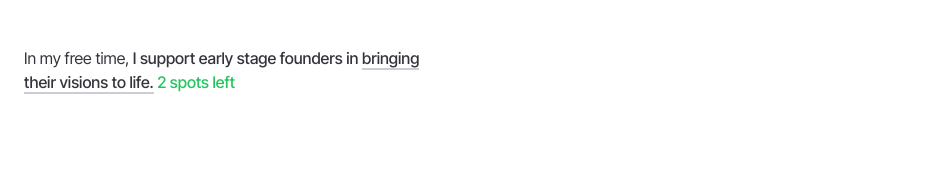
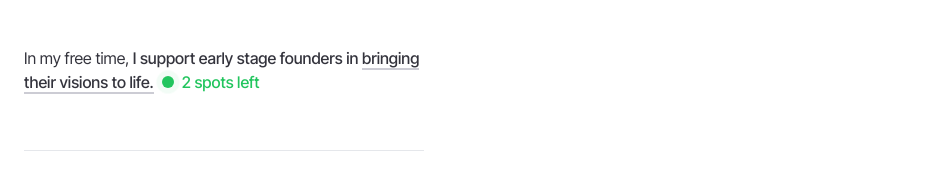
Before and after one commit to krystianzun/krystianzun-com, a Next.js app: page / in a window 1280 px wide. Shown: the part 290-480 px from the top of the page, without its empty margins (0-939 px from the left). Built offline with nearby package versions, Linux system fonts and the light colour scheme.

Commit message:
Add pulse animation and section divider

```diff
--- a/components/MainSection.tsx
+++ b/components/MainSection.tsx
@@ -23,10 +23,14 @@ function MainSection() {
       <div className='font-regular text-grey-800'>
         In my free time,
         <span className='font-medium'> I support early stage founders in <span className='border-b-2 border-grey-300 hover:border-grey-800'>bringing their visions to life.</span></span>
-        <span className='font-medium text-green-available'> 2 spots left</span>
+        <span className="relative inline-flex h-3 w-3 mx-2">
+            <span className="animate-ping absolute inline-flex h-full w-full rounded-full bg-green-available opacity-75"></span>
+            <span className="relative inline-flex rounded-full h-3 w-3 bg-green-available"></span>
+          </span>
+        <span className='font-medium text-green-available'>2 spots left</span>
+        <div className="border-t bg-gray-300 w-full my-14"></div>
       </div>
     </section>
-
   )
 }
 
```
